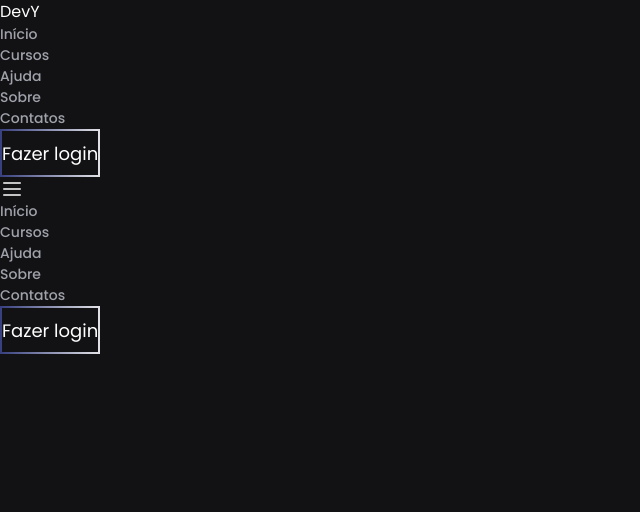
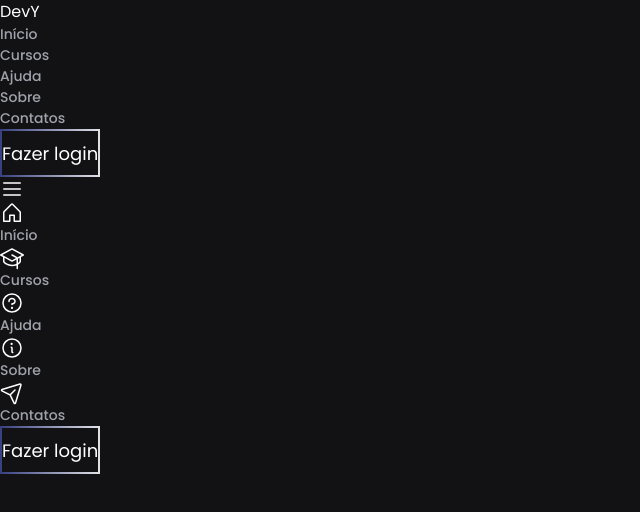
Before and after one commit to KAndrade-SP/devy-project, a React (Vite) app: page / in a window 1280 px wide. Shown: the top 512 px of the page, without its empty margins (0-640 px from the left). Built offline with nearby package versions, Linux system fonts and the light colour scheme; no server answers.

Commit message:
Exibição dos dados de usuários na Home após Login

```diff
--- a/src/components/Navbar/Navbar.jsx
+++ b/src/components/Navbar/Navbar.jsx
@@ -1,12 +1,28 @@
-import React, { useState } from 'react'
-import { List, Lock, X } from "@phosphor-icons/react"
+import React, { useState, useEffect } from 'react'
+import { List, X, House, GraduationCap, Question, Info, PaperPlaneTilt, SignOut } from "@phosphor-icons/react"
+
+import { auth } from '../../services/firebase'
 
 import './styles.scss'
 
 const Navbar = () => {
 
-    const [toggle,setToggle]=useState(false)
-    const handleClick = ()=> setToggle(!toggle)
+    const [currentUser, setCurrentUser] = useState()
+    const [isLogged, setLogged] = useState(false)
+    const [toggle,setToggle] = useState(false)
+    const handleClick = () => setToggle(!toggle)
+
+    useEffect(() => {
+        let isMounted = true
+
+        auth.onAuthStateChanged(user => {
+            if (isMounted && user) { console.log(user) }
+            setLogged(true)
+            setCurrentUser(user)
+        })
+
+        return () => { isMounted = false }
+    }, [])
 
     return (
         <div className='w-full h-[80px] border-b'>
@@ -25,7 +41,17 @@ const Navbar = () => {
                 </div>
 
                 <div className='hidden md:flex'>
-                <button className='px-8 mr-10 lg:m-auto nav-button'>Fazer login</button>
+
+                    {
+                    isLogged && currentUser ?
+                        <a className='flex justify-end gap-4 items-center cursor-pointer hover:text-[#a0a2ab]'>
+                            <p className='lg:m-auto md:text-sm'>{currentUser.displayName}</p>
+                            <img src={currentUser.photoURL} className='w-[40px] mr-10 lg:m-auto rounded-full'></img>
+                        </a>
+                    :
+                        <button className='px-8 mr-10 lg:m-auto nav-button'><a href='/login'>Fazer login</a></button>
+                    }
+
                 </div>
 
                 <div className='md:hidden mr-10' onClick={handleClick}>
@@ -33,15 +59,59 @@ const Navbar = () => {
                 </div>
             </div>
 
-        <div className={toggle?'absolute z-10 w-full px-8 md:hidden':'hidden'}>
+            <div className={toggle?'absolute z-10 w-full px-4 md:hidden':'hidden'}>
                 <ul>
+                    {
+                    isLogged && currentUser ?
+                        <a className='flex pl-4 pt-2 items-center'>
+                            <img src={currentUser.photoURL} className='w-[24px] rounded-full'></img>
+                            <li className='p-4 nav-link'>Perfil</li>
+                        </a>
+                    :
+                        <></>
+                    }
+                    <div className='flex pl-4 pt-2 items-center'>
+                        <House size={24}/>
                         <li className='p-4 nav-link'>Início</li>
+                    </div>
+
+                    <div className='flex pl-4 pt-2 items-center'>
+                        <GraduationCap size={24}/>
                         <li className='p-4 nav-link'>Cursos</li>
+                    </div>
+
+                    <div className='flex pl-4 pt-2 items-center'>
+                        <Question size={24}/>
                         <li className='p-4 nav-link'>Ajuda</li>
+                    </div>
+
+                    <div className='flex pl-4 pt-2 items-center'>
+                        <Info size={24}/>
                         <li className='p-4 nav-link'>Sobre</li>
+                    </div>
+
+                    <div className='flex pl-4 pt-2 items-center'>
+                        <PaperPlaneTilt size={24}/>
                         <li className='p-4 nav-link'>Contatos</li>
-                <div className='flex flex-col my-4 gap-4'>
-                    <button className='px-8 rounded-md nav-button'>Fazer login</button>
+                    </div>
+
+                    {
+                    isLogged && currentUser ?
+                        <div className='flex pl-4 pt-2 items-center'>
+                            <SignOut size={24}/>
+                            <li className='p-4 nav-link'>Sair</li>
+                        </div>
+                    :
+                        <></>
+                    }
+
+                    <div className='flex flex-col my-2 gap-4'>
+                        {
+                        isLogged && currentUser ?
+                            <></>
+                        :
+                            <button className='px-8 nav-button'><a href='/login'>Fazer login</a></button>
+                        }
                     </div>
                 </ul>
             </div>
```
Lines whose indentation alone changed are shown as unchanged.
